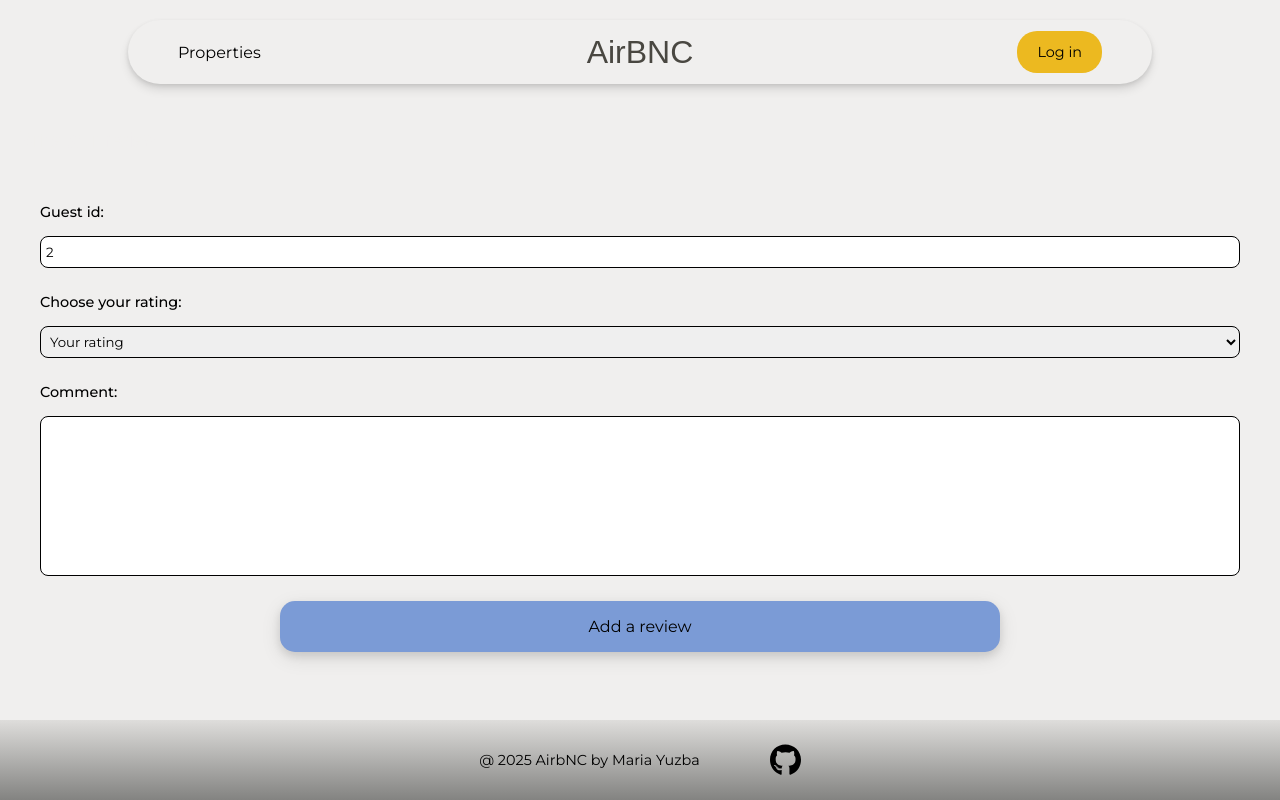
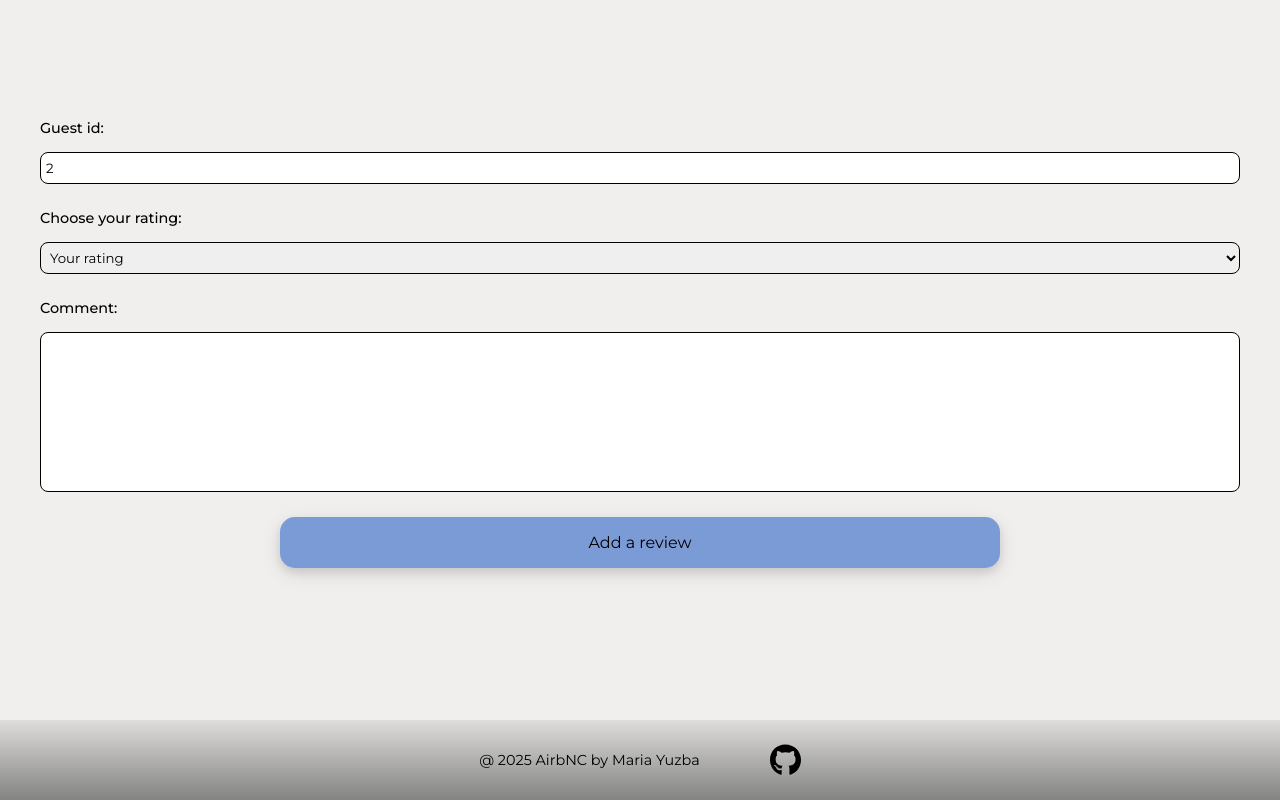
Before and after one commit to yuzbamaria/fe-airbnc, a React (Vite) app: page /properties/1/reviews in a window 1280 px wide. Built offline with nearby package versions, Linux system fonts and the light colour scheme; a web font is replaced by a local one.

Commit message:
feature: add auto logout to auth based on token expiration time

```diff
--- a/package.json
+++ b/package.json
@@ -17,6 +17,7 @@
     "@fortawesome/free-solid-svg-icons": "^6.7.2",
     "@fortawesome/react-fontawesome": "^0.2.2",
     "axios": "^1.8.1",
+    "jwt-decode": "^4.0.0",
     "react": "^19.0.0",
     "react-dom": "^19.0.0",
     "react-router-dom": "^7.2.0"
--- a/src/App.jsx
+++ b/src/App.jsx
@@ -33,8 +33,8 @@ function App() {
     <div className="app">
       <Header
         propertiesRef={propertiesSectionRef}
-        onLoginClick={() => setIsLoginModalOpen(true)}
-        onSignupClick={() => setIsSignupModalOpen(true)}
+        onLogin={() => setIsLoginModalOpen(true)}
+        onSignup={() => setIsSignupModalOpen(true)}
       />
       <main>
         <Routes>
--- a/src/components/Header.jsx
+++ b/src/components/Header.jsx
@@ -1,20 +1,22 @@
 import styles from "./styles/Header.module.css";
 import { FontAwesomeIcon } from "@fortawesome/react-fontawesome";
 import { faBars } from "@fortawesome/free-solid-svg-icons";
-import { Link } from "react-router-dom";
+import { cross } from "../icons";
+import { Link, useNavigate, useLocation } from "react-router-dom";
 import { useState, useRef } from "react";
-import { useLocation } from "react-router-dom";
+import { useAuth } from "./auth/AuthProvider";
 // import { useUser } from "../contexts/UserContext";
 
-export default function Header({ propertiesRef, onLoginClick, onSignupClick }) {
+export default function Header({ propertiesRef, onLogin, onSignup }) {
   const [isMenuOpen, setIsMenuOpen] = useState(false);
+  const [isUserMenuOpen, setIsUserMenuOpen] = useState(false);
   // const { guestId, hostId } = useUser();
+  const { currentUser, handleLogout } = useAuth();
   const propertiesRefLargeScreens = useRef(null);
   const location = useLocation();
   const isHome = location.pathname === "/"; // check if we are on homepage
 
-  function handleClickOnProperties() {
-    // console.log(propertiesRef);
+  function handleScrollToProperties() {
     if (propertiesRef && propertiesRef.current) {
       propertiesRef.current.scrollIntoView({ behavior: "smooth" });
     }
@@ -24,92 +26,285 @@ export default function Header({ propertiesRef, onLoginClick, onSignupClick }) {
     setIsMenuOpen(!isMenuOpen);
   }
 
+  function handleMobileLogin() {
+    if (onLogin) {
+      onLogin();
+      setIsMenuOpen(false);
+    }
+  }
+
+  function toggleUserMenu() {
+    setIsUserMenuOpen(!isUserMenuOpen);
+  }
+
+  function onLogout() {
+    handleLogout();
+    navigate("/");
+  }
+
   return (
     <>
       <header className={`${styles.header} ${isHome ? styles.overlay : ""}`}>
-        <div className="styles.navContainer">
-          <nav className={styles.nav}>
+        {/* =======> Mobile overlay menu <======= */}
+        {isMenuOpen && (
+          // transparent overlay
+          <div className={styles.mobileOverlay}>
             <button
+              className={styles.closeMobileMenuBtn}
               onClick={toggleMobileMenu}
-              className={styles.menuIcon}
-              aria-label="Toggle navigation"
             >
-              <FontAwesomeIcon icon={faBars} />
+              {cross}
             </button>
-            {isMenuOpen && (
-              <>
-                <div
-                  className={styles.overlay}
-                  onClick={toggleMobileMenu}
-                  aria-label="Close Menu"
-                >
-                  <ul
-                    className={styles.open}
-                    onClick={(e) => e.stopPropagation()}
-                  >
+            {/* menu drawer */}
+            <div className={styles.mobileDrawer}>
+              {currentUser ? (
+                <div className={styles.userMenu}>
+                  {/* Top section with name */}
+                  <div className={styles.userInfo}>
+                    <Link
+                      to={`/users/${currentUser.user_id}`}
+                      className={styles.currentUser}
+                      onClick={toggleMobileMenu}
+                    >
+                      {currentUser.first_name} {currentUser.surname}
+                    </Link>
+                  </div>
+
+                  {/* Middle nav */}
+                  {/* <ul className={styles.navList}>
+                    <li onClick={handleScrollToProperties}>Properties</li>
                     <li>
-                      <Link to="/" className={styles.navLink}>
-                        Properties
-                      </Link>
-                    </li>
-                    <li>
-                      <Link to="/contacts" className={styles.navLink}>
+                      <Link to="/contacts" onClick={toggleMobileMenu}>
                         Contacts
                       </Link>
                     </li>
-                  </ul>
+                  </ul> */}
+
+                  {/* Bottom logout */}
+                  <div className={styles.logoutWrapper}>
+                    <button onClick={onLogout} className={styles.logoutBtn}>
+                      Logout
+                    </button>
+                  </div>
                 </div>
-              </>
-            )}
+              ) : (
+                <ul className={styles.navList}>
+                  <li onClick={handleScrollToProperties}>Properties</li>
+                  <li>
+                    <Link to="/contacts" onClick={toggleMobileMenu}>
+                      Contacts
+                    </Link>
+                  </li>
+                  <li>
+                    <button
+                      className={styles.authBtn}
+                      onClick={handleMobileLogin}
+                    >
+                      Login
+                    </button>
+                  </li>
+                </ul>
+              )}
+            </div>
+          </div>
+        )}
 
-            <ul className={styles.desktopLinks}>
-              <li
-                className={styles.navLink}
-                onClick={() => handleClickOnProperties()}
-                ref={propertiesRefLargeScreens}
-              >
-                Properties
-              </li>
-            </ul>
-            <h1>
-              <Link to={`/`} className={styles.logo}>
+        {/* =======> Mobile menu button (visible only < 640px) <======= */}
+        <div className={styles.mobileContainer}>
+          <button
+            onClick={toggleMobileMenu}
+            className={styles.mobileMenuHamburger}
+            aria-label="Toggle menu"
+          >
+            <FontAwesomeIcon icon={faBars} />
+          </button>
+          <div className={styles.logoContainer}>
+            <Link to="/" className={styles.logo}>
+              AirBNC
+            </Link>
+          </div>
+        </div>
+
+        {/* =======> Desktop navigation (hidden on mobile) <======= */}
+        {/* <nav className={styles.desktopNav}>
+          <ul>
+            <li
+              ref={propertiesRefLargeScreens}
+              onClick={handleScrollToProperties}
+            >
+              Properties
+            </li>
+            <li className={styles.logoContainer}>
+              <Link to="/" className={styles.logo}>
                 AirBNC
               </Link>
-            </h1>
-            <ul>
-              {/* <li>
-                <button className={styles.authBtns}>Sign up</button>
-              </li> */}
+            </li>
+            <li>
+              <Link to="/contacts">Contacts</Link>
+            </li>
+            {currentUser ? (
+              <li className={styles.userSection}>
+                <button className={styles.currentUser}>
+                  {currentUser.first_name.charAt(0)}
+                </button>
+                <button className={styles.logoutBtn} onClick={onLogout}>
+                  Logout
+                </button>
+              </li>
+            ) : (
               <li>
-                <button
-                  className={styles.authBtns}
-                  onClick={onLoginClick}
-                >
+                <button className={styles.authBtn} onClick={onLoginClick}>
                   Log in
                 </button>
               </li>
-            </ul>
-
-
-
-            {/* <ul>
-              <li>
-                <Link to={`/users/${guestId}`} className={styles.modesLinks}>
-                  Guest
-                </Link>
-              </li>
-              <li>
-                <Link
-                  to={`/properties?host=${hostId}`}
-                  className={styles.modesLinks}
-                >
-                  Host
-                </Link>
-              </li>
-            </ul> */}
-          </nav>
-        </div>
+            )}
+          </ul>
+        </nav> */}
       </header>
     </>
   );
 }
+
+//   {isMenuOpen && (
+//   <div className={styles.mobileOverlay}>
+//     <button
+//       className={styles.closeBtn}
+//       onClick={toggleMobileMenu}
+//       aria-label="Close menu"
+//     >
+//       <FontAwesomeIcon icon={faTimes} />
+//     </button>
+//     <div className={styles.mobileDrawer}>
+//       <ul>
+//         <li onClick={handleScrollToProperties}>Properties</li>
+//         <li>
+//           <Link to="/contacts" onClick={toggleMobileMenu}>
+//             Contacts
+//           </Link>
+//         </li>
+//         {currentUser ? (
+//           <li>
+//             <button onClick={onLogout}>Logout</button>
+//           </li>
+//         ) : (
+//           <li>
+//             <button onClick={onLoginClick}>Log in</button>
+//           </li>
+//         )}
+//       </ul>
+//     </div>
+//   </div>
+// )}
+
+//   <nav className={styles.nav}>
+//     {isMenuOpen && (
+//       <>
+//         <div
+//           className={styles.overlay}
+//           onClick={toggleMobileMenu}
+//           aria-label="Close Menu"
+//         >
+//           <ul
+//             className={styles.open}
+//             onClick={(e) => e.stopPropagation()}
+//           >
+//             <li>
+//               <Link to="/" className={styles.navLink}>
+//                 Properties
+//               </Link>
+//             </li>
+//             <li>
+//               <Link to="/contacts" className={styles.navLink}>
+//                 Contacts
+//               </Link>
+//             </li>
+//           </ul>
+//         </div>
+//       </>
+//     )}
+
+//     {/* =======> Mobile container: visible up to 640px <======= */}
+//     <div className="styles.mobileContainer">
+//       {/* <button
+//         className="cursor-pointer mt-4 bg-white rounded-full p-2 shadow"
+//         onClick={toggleMenu}
+//         aria-label="Toggle menu"
+//       >
+//         {hamburger}
+//       </button> */}
+//       <button
+//         onClick={toggleMobileMenu}
+//         className={styles.mobileMenuHamburger}
+//         aria-label="Toggle menu"
+//       >
+//         <FontAwesomeIcon icon={faBars} />
+//       </button>
+//     </div>
+
+//     <ul className={styles.desktopLinks}>
+//       <li
+//         className={styles.navLink}
+//         onClick={() => handleClickOnProperties()}
+//         ref={propertiesRefLargeScreens}
+//       >
+//         Properties
+//       </li>
+//     </ul>
+//     <h1>
+//       <Link to={`/`} className={styles.logo}>
+//         AirBNC
+//       </Link>
+//     </h1>
+//     <ul>
+
+//       {currentUser ? (
+//         <div>
+//           <button className={styles.currentUser}>
+//             {currentUser.first_name.charAt(0)}
+//           </button>
+//           {/* Hamburger menu */}
+//           <button
+//             onClick={toggleUserMenu}
+//             className={styles.menuIcon}
+//             aria-label="Toggle navigation"
+//           >
+//             <FontAwesomeIcon icon={faBars} />
+//           </button>
+//           {isUserMenuOpen && (
+//             <>
+//               <div
+//                 className={styles.overlayUserModal}
+//                 onClick={toggleUserMenu}
+//                 aria-label="Close Menu"
+//               >
+//                 <ul
+//                   className={styles.open}
+//                   onClick={(e) => e.stopPropagation()}
+//                 >
+//                   <li>
+//                     <Link to="/" className={styles.navLink}>
+//                       Properties
+//                     </Link>
+//                   </li>
+//                   <li>
+//                     <Link to="/contacts" className={styles.navLink}>
+//                       Contacts
+//                     </Link>
+//                   </li>
+//                 </ul>
+//               </div>
+//             </>
+//           )}
+//           <button className={styles.logoutBtn} onClick={onLogout}>
+//             Logout
+//           </button>
+//         </div>
+//       ) : (
+//         <li>
+//           <button className={styles.authBtns} onClick={onLoginClick}>
+//             Log in
+//           </button>
+//         </li>
+//       )}
+//     </ul>
+//   </nav>
--- a/src/components/Login.jsx
+++ b/src/components/Login.jsx
@@ -24,6 +24,7 @@ export default function Login({ setIsLoginModalOpen, onSignupClick }) {
 
     handleLogin(email, password)
       .then((res) => {
+        console.log(res.user)
         handleCloseLoginModal();
         navigate(`/users/${res.user.user_id}`);
       })
--- a/src/components/styles/Header.module.css
+++ b/src/components/styles/Header.module.css
@@ -1,185 +1,194 @@
+/* .header { */
+  /* position: static; normal flow by default */
+  /* width: 100%; */
+  /* background-color: var(--text-color); */
+/* } */
+
+/* ===== Mobile header (visible up to 640px) ===== */
 .header {
-  position: static; /* normal flow by default */
+  position: fixed;
+  top: 0;
+  left: 0;
   width: 100%;
-  background-color: var(--text-color);
+  height: 60px;
+  z-index: 10;
+  padding: 10px 20px;
+
 }
 
-.header.overlay  {
+/* ===== Mobile container ===== */
+.mobileContainer {
+  display: flex;
+  flex-direction: row;
+  justify-content: space-between;
+  align-items: center;
+}
+/* Transparent overlay style on homepage */
+/* .header.overlay {
   overflow: hidden;
-  position: absolute;  /* sits on top of Hero only */
-  left: 50%; /* center horizontally */
-  transform: translateX(-50%);
-  z-index: 10; /* ensure it's above hero */
+  position: absolute; /* sits on top of Hero only */
+  /* left: 50%; center horizontally */
+  /* transform: translateX(-50%); */
+  /* z-index: 10; ensure it's above hero */
+  /* background-color: transparent; */
+/* } */
+
+/* ===== Mobile overlay ===== */
+.mobileOverlay {
+  position: fixed;
+  top: 0;
+  left: 0;
+  width: 100%;
+  height: 100%;
   background-color: transparent;
+  z-index: 20;
 }
 
-.nav {
+.closeMobileMenuBtn {
+  position: absolute;
+  top: 25px;
+  right: 20px;
+  z-index: 25;
+  border: none;
+  background-color: transparent;
+  cursor: pointer;
+}
+
+.mobileDrawer {
   width: 100%;
-  height: 10vh;
+  height: 100%;
+  background: white;
+  padding: 40px 20px;
   display: flex;
+  justify-content: center;
   align-items: center;
-  justify-content: space-between;
-  padding: 20px;
-  position: relative;
-  background-color: transparent;
-  z-index: 20;
+}
+
+.userMenu {
+  display: flex;
+  flex-direction: column;
+  justify-content: center;
+  align-items: center;
+  height: 100%;
+  gap: 30px;
+}
+
+.userInfo {
+  padding: 10px 16px;
+  border-radius: 20px;
+  border: none;
+  cursor: pointer;
+  font-size: 16px;
+}
+
+.navList {
+  display: flex;
+  flex-direction: column;
+  align-items: center;
+  gap: 30px;
+}
+
+.closeBtn {
+  position: absolute;
+  top: 15px;
+  right: 20px;
+  border: none;
+  background: transparent;
+  font-size: 1.8rem;
+  color: white;
+  cursor: pointer;
+}
+
+.mobileMenuHamburger {
+  border: none;
+  background-color: rgba(73, 71, 65, 0.6);
+  font-size: 1.5rem;
+  padding: 6px 10px;
+  border-radius: 50%;
+  color: var(--text-color);
+  cursor: pointer;
 }
 
 .logo {
   font-family: "Funnel Display", sans-serif;
   font-size: 2rem;
   font-weight: 500;
-  font-style: normal;
   text-decoration: none;
   color: var(--regular-btn-color);
-  position: absolute;
-  top: 50%; /* push halfway down the nav */
-  left: 50%; /* push halfway across the nav */
-  transform: translate(-50%, -50%);
 }
 
-.logo:hover {
+/* ===== Desktop nav ===== */
+.desktopNav {
+  display: none;
+}
+
+.desktopNav ul {
+  display: flex;
+  gap: 25px;
+  list-style: none;
+}
+
+.desktopNav li {
+  font-size: 1rem;
   cursor: pointer;
 }
 
-.menuIcon {
+.userSection {
+  display: flex;
+  gap: 10px;
+  align-items: center;
+}
+
+.logoutBtn {
+  padding: 8px 16px;
+  border-radius: 20px;
   border: none;
-  background-color: rgba(73, 71, 65, 0.6);
-  font-size: 1.6rem;
-  padding: 5px 10px;
-  border-radius: 50%;
-  color: var(--text-color);
   cursor: pointer;
 }
+/*
+.currentUser {
 
-.open {
-  display: flex;
-  flex-direction: column;
-  position: absolute;
-  gap: 20px;
-  top: 79px;
-  left: 0;
-  width: 50%;
-  height: 30%;
-  padding: 30px 10px;
-  background-color: white;
-  z-index: 30; /* Higher than other content */
+} */
+
+.authBtn {
+  width: 120px;
+  border: none;
+  border-radius: 20px;
+  background: var(--accent-color);
+  color: white;
+  padding: 15px 20px;
+  cursor: pointer;
+  font-size: 16px;
 }
 
-.overlay {
-  position: fixed;
-  top: 0;
-  left: 0;
-  width: 100%;
-  height: 120px;
-  z-index: 25; /* Between nav and open menu */
+.authBtn:hover {
+  background: var(--accent-color-hover);
 }
 
-.navLink {
-  font-size: 0.9rem;
-  color: black;
-  padding: 12px 20px;
-  text-decoration: none;
+.logoutBtn:hover {
+  background: #e1e0df;
 }
 
-.navLink:hover {
-  background-color: #e1e0df;
-  border-radius: 20px;
-  padding: 12px 20px;
-  cursor: pointer;
-}
-
-.desktopLinks {
-  display: none;
-}
-
-.modesLinks {
-  text-decoration: none;
-  color: black;
-  font-size: 0.9rem;
-}
-
-.modesLinks:hover {
-  cursor: pointer;
-}
-
-.authBtns {
-  background: var(--accent-color);
-  padding: 12px 20px;
-  border: none;
-  border-radius: 20px;
-  font-size: 0.9rem;
-}
-
-.authBtns:hover {
-  background-color: var(--accent-color-hover);
-  cursor: pointer;
-}
-
-@media only screen and (min-width: 481px) {
-  .nav {
-    padding: 20px 30px;
-  }
-  .open {
-    padding: 20px 30px;
-  }
-  .navLink {
-    font-size: 1rem;
-  }
-}
-
-@media only screen and (min-width: 769px) {
-  .header.overlay {
-    width: 80%;
-    height: 120px;
-  }
-
-  nav {
-    padding: 30px 40px;
-  }
-  .modesLinks {
-    font-size: 1rem;
-  }
-  .open {
-    padding: 30px 40px;
-  }
-  .navLink {
-    font-size: 1.2rem;
+/* ===== Breakpoints ===== */
+@media (min-width: 640px) {
+  .mobileContainer {
+    display: none;
   }
 }
 
 @media only screen and (min-width: 1201px) {
-  .nav {
+  .desktopNav {
     display: flex;
-    justify-content: space-between; /* center the content */
+    justify-content: center;
     align-items: center;
+    height: 8vh;
     width: 80%;
-    height: 8vh;
-    margin: 20px auto 0 auto;
+    gap: 60px;
     padding: 10px 30px;
     background-color: var(--text-color);
-    gap: 60px;
     border-radius: 50px;
     box-shadow:
       0 2px 4px rgba(0, 0, 0, 0.1),
       0 6px 10px rgba(0, 0, 0, 0.1);
   }
-
-  .desktopLinks {
-    display: flex;
-    gap: 30px; /* space between links */
-    list-style: none;
-    align-items: center;
-  }
-  .menuIcon {
-    display: none;
-  }
-
-  .navLink {
-    font-size: 1rem;
-  }
-
-  .authBtns {
-      margin-right: 20px;
-  }
 }
--- a/src/components/styles/Hero.module.css
+++ b/src/components/styles/Hero.module.css
@@ -1,7 +1,7 @@
 .hero {
-    /* position: relative; */
-    width: 100%;
-    overflow: hidden;
+  /* position: relative; */
+  width: 100%;
+  overflow: hidden;
 }
 
 .container {
--- a/src/icons/index.jsx
+++ b/src/icons/index.jsx
@@ -1,2 +1,3 @@
 export { default as rightArrow } from "./rightArrow";
 export { default as dropdownArrow } from "./dropDownArrow";
+export { default as cross } from "./cross";
```
Also changed, not shown: src/components/auth/AuthProvider.jsx (+30 -0 lines), src/icons/cross.jsx (added, +26 -0 lines), 1 other file (tests, documents, lock files or other folders).
